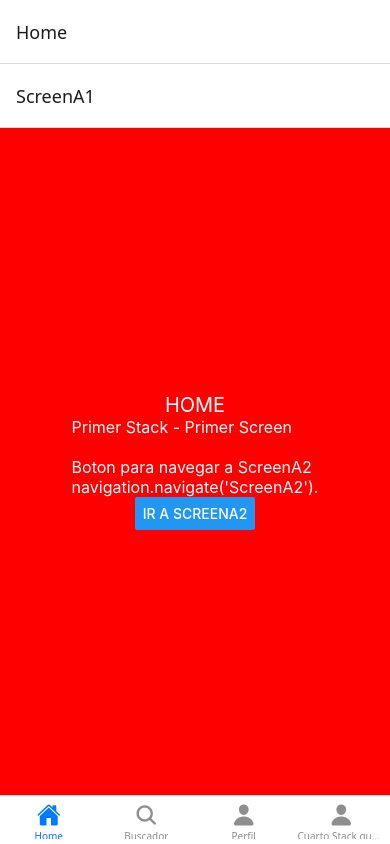
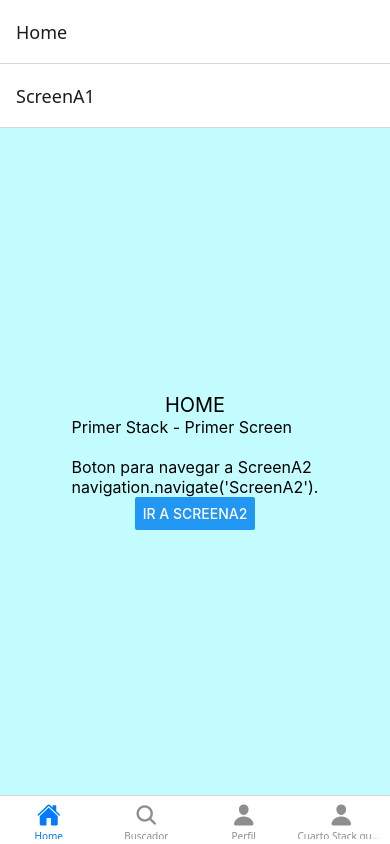
Before and after one commit to SantinoAguilera/TP-RNNavigation_GrzendaME_AguileraS, a React Native app: screen / in a window 390 px wide. Built offline with nearby package versions, Linux system fonts and the light colour scheme.

Commit message:
cambio de color

```diff
--- a/App.js
+++ b/App.js
@@ -144,7 +144,7 @@ function ScreenC2() {
 function ScreenD1() {
   const navigation = useNavigation();
   return (
-    <View style={styles.perfilScreen}>
+    <View style={styles.creditosScreen}>
       <Text style={styles.text}>PERFIL</Text>
       <Text style={styles.description}>
         Cuarto Stack - Primer Screen
@@ -160,7 +160,7 @@ function ScreenD1() {
 function ScreenD2() {
   const navigation = useNavigation();
   return (
-    <View style={styles.perfilScreen}>
+    <View style={styles.creditosScreen}>
       <Text style={styles.text}>PERFIL</Text>
       <Text style={styles.description}>
         Cuarto Stack - Segunda Screen
@@ -213,7 +213,7 @@ function StackCNavigator() {
           //headerTintColor: Cambia el color del texto y los íconos del encabezado.
           headerTintColor: '#fff',
           //headerTitleStyle: Cambia el estilo del título del encabezado, como la fuente y el tamaño del texto.
-          headerTitleStyle: { fontWeight: 'bold' } ,
+          headerTitleStyle: { fontWeight: 'bold' },
           //headerTitleAlign: Alinea el título del encabezado al centro o a la izquierda.
           headerTitleAlign: 'center',
           //headerRight: Agrega un componente personalizado en la esquina superior derecha del encabezado.
@@ -256,7 +256,7 @@ function StackDNavigator() {
           //headerTintColor: Cambia el color del texto y los íconos del encabezado.
           headerTintColor: '#fff',
           //headerTitleStyle: Cambia el estilo del título del encabezado, como la fuente y el tamaño del texto.
-          headerTitleStyle: { fontWeight: 'bold' } ,
+          headerTitleStyle: { fontWeight: 'bold' },
           //headerTitleAlign: Alinea el título del encabezado al centro o a la izquierda.
           headerTitleAlign: 'center',
           //headerRight: Agrega un componente personalizado en la esquina superior derecha del encabezado.
@@ -354,11 +354,11 @@ const styles = StyleSheet.create({
     backgroundColor: 'black', // Fondo negro para contrastar el texto blanco
   },
   text: {
-    color: 'white',
+    color: 'black',
     fontSize: 20,
   },
   description: {
-    color: 'white',
+    color: 'black',
     fontSize: 16,
   },
   button: {
@@ -369,20 +369,26 @@ const styles = StyleSheet.create({
     flex: 1,
     justifyContent: 'center',
     alignItems: 'center',
-    backgroundColor:'#ff0000'
+    backgroundColor: '#c4fdff'
   },
 
   searchScreen: {
     flex: 1,
     justifyContent: 'center',
     alignItems: 'center',
-    backgroundColor:'#044a16'
+    backgroundColor: '#c4c8ff'
   },
   perfilScreen: {
     flex: 1,
     justifyContent: 'center',
     alignItems: 'center',
-    backgroundColor:'#0000ff'
+    backgroundColor: '#ecc4ff'
+  },
+  creditosScreen: {
+    flex: 1,
+    justifyContent: 'center',
+    alignItems: 'center',
+    backgroundColor: '#ffc4ed'
   },
   label: {
     fontSize: 16,
```
Lines whose indentation alone changed are shown as unchanged.
